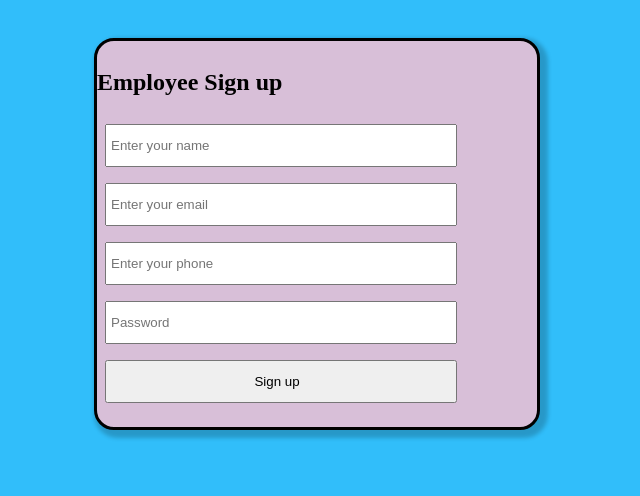
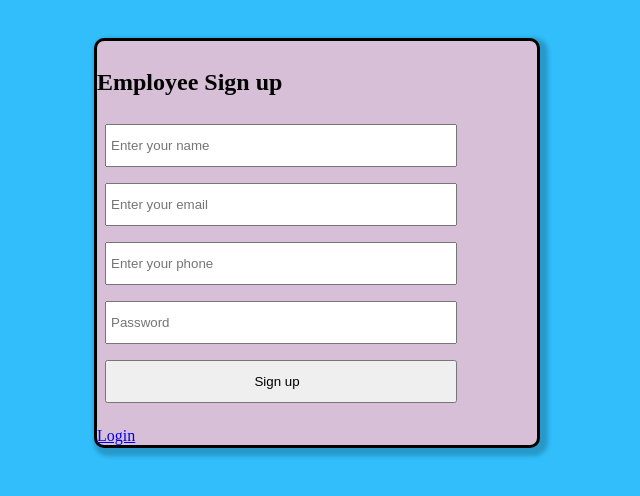
Before and after one commit to DWAA1660/scheduler, a Python web app: template templates/employees/employee_signup.html in a window 1280 px wide. Shown: the top 496 px of the page, without its empty margins (323-963 px from the left). Run offline with Jinja, Linux system fonts and the light colour scheme; the template is opened without the code that fills it, so the values that code supplies are empty.

Commit message:
added more links

```diff
--- a/employers/employer_routes.py
+++ b/employers/employer_routes.py
@@ -38,7 +38,7 @@ async def employermain():
     cookie_token = request.cookies.get('employer_token')
     results = await db.main.employer.find_one({"token": cookie_token})
     if cookie_token is None or results is None:
-        return redirect('/employerlogin')
+        return redirect('/employer/login')
     return await render_template(
         "/employers//employerportal.html",
         your_token=cookie_token,
--- a/static/styles/employees/employee_signup.css
+++ b/static/styles/employees/employee_signup.css
@@ -10,7 +10,7 @@ body {
 
     background-color: thistle;
     border: 3px solid black;
-    border-radius: 20px;
+    border-radius: 10px;
     box-shadow: 4px 4px 4px 4px rgba(0, 0, 0, 0.2);
     width: 44%;
     max-width: 440px;
--- a/static/styles/employers/employer_signup.css
+++ b/static/styles/employers/employer_signup.css
@@ -10,7 +10,7 @@ body {
 
     background-color: thistle;
     border: 3px solid black;
-    border-radius: 20px;
+    border-radius: 10px;
     box-shadow: 4px 4px 4px 4px rgba(0, 0, 0, 0.2);
     width: 44%;
     max-width: 440px;
--- a/templates/employees/employee_signup.html
+++ b/templates/employees/employee_signup.html
@@ -20,7 +20,9 @@ Employee Sign up
     <input type="password" name="password" placeholder="Password" required>
     <br>
     <input id="submit" type="submit" name="submit" value="Sign up">
+    <br>
     </form>
+    <a href="/employee/login/">Login</a>
 </div>
 </body>
 </html>
--- a/templates/employees/employeelogin.html
+++ b/templates/employees/employeelogin.html
@@ -13,7 +13,9 @@
         <form action="{{url_for('employee_login_and_signup.employeelogindata')}}" method="post">
         <input type="text" name="email" placeholder="email" required>
         <input type="password" name="password" placeholder="Password" required>
-        <input type="submit" name="Login" value="Login" />
+        <input type="submit" name="Login" value="Login"/>
+        <br>
+        <a href="/employee/signup/">Signup</a>
     </div>
 </body>
 </html>
--- a/templates/employers/employer_signup.html
+++ b/templates/employers/employer_signup.html
@@ -20,7 +20,9 @@ Sign up as employer
         <input type="password" name="password" placeholder="Password" required>
         <br>
         <input type="submit" name="Sign up" value="Sign up">
+        <br>
         </form>
+        <a href="/employer/login/">Login</a>
     </div>
 </body>
 </html>
--- a/templates/employers/employerlogin.html
+++ b/templates/employers/employerlogin.html
@@ -15,6 +15,9 @@
         <input type="email" name="email" placeholder="email" required>
         <input type="password" name="password" placeholder="Password" required>
         <input type="submit" name="Log in" value="Log in"/>
+        <br>
+        <a href="/employer/signup/">Signup</a>
     </div>
+
 </body>
 </html>
```
Also changed, not shown: 1 other file. Lines whose indentation alone changed are shown as unchanged.
